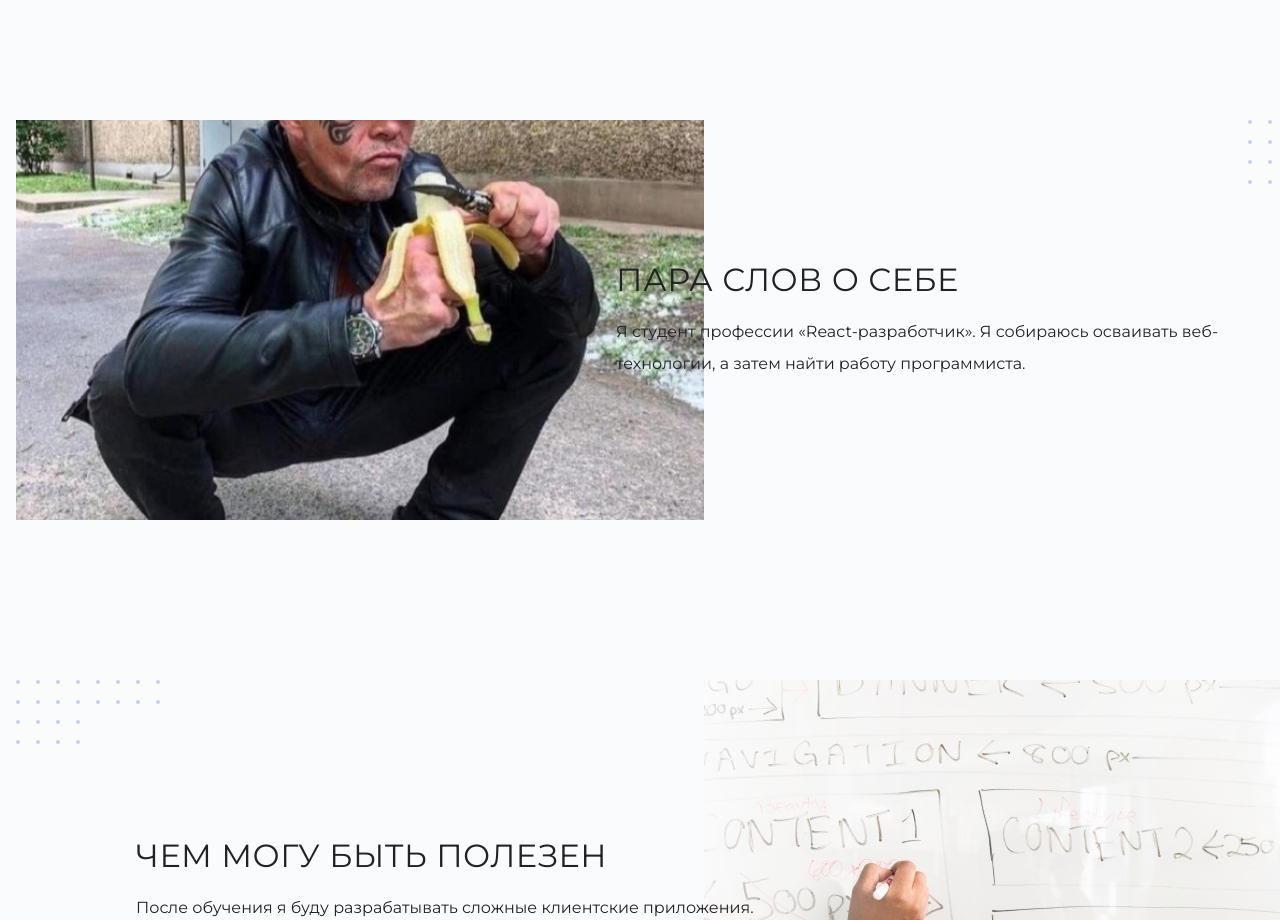
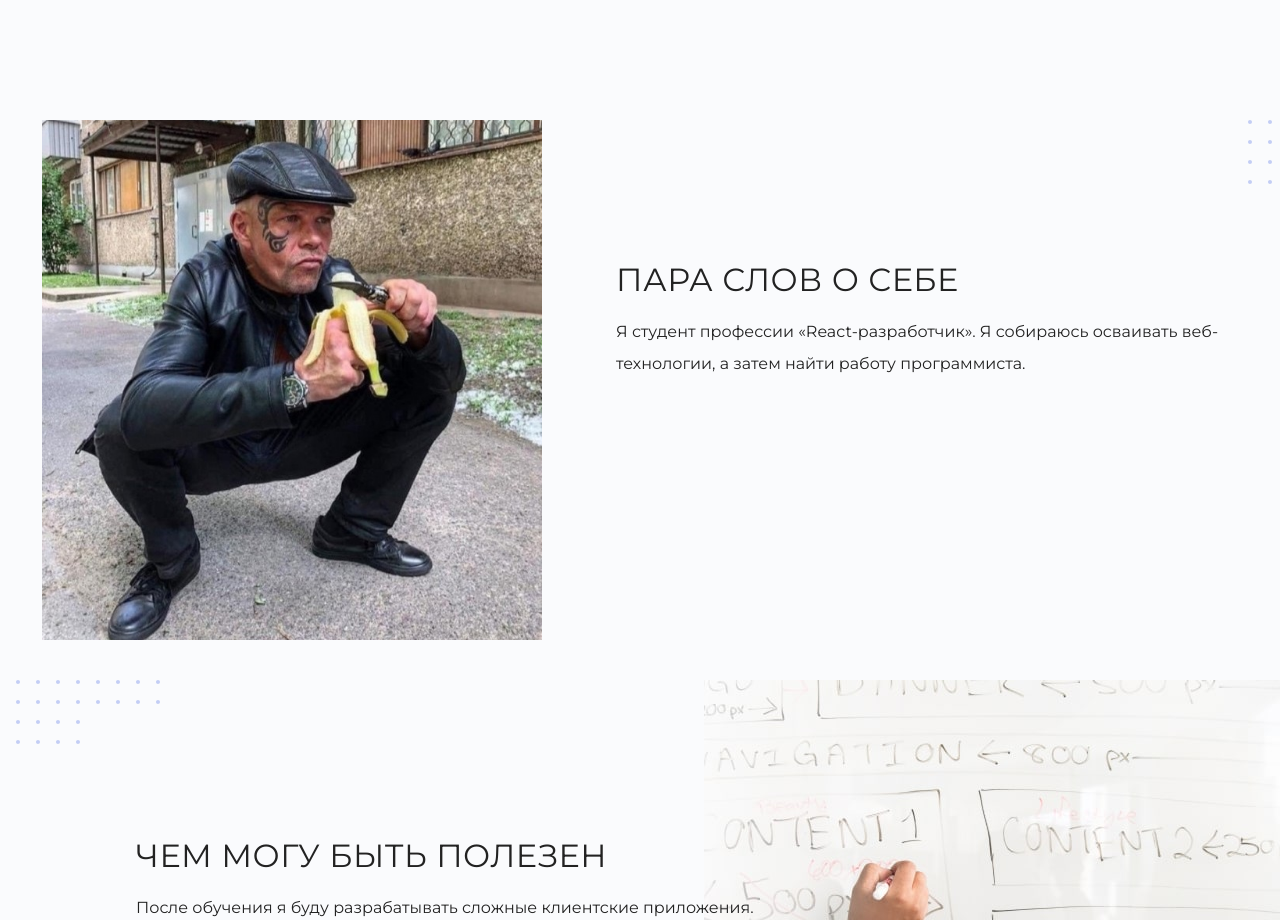
Before and after one commit to BSIACS/my-site, a plain HTML site: page index.html in a window 1280 px wide. Shown: the part 920-1840 px from the top of the page. Drawn offline with Linux system fonts and the light colour scheme.

Commit message:
Изменены стили фотографии пользователя

```diff
--- a/style.css
+++ b/style.css
@@ -133,9 +133,9 @@ body {
 }
 
 .user-image img {
-  width: 688px;
-  height: 400px;
-  margin-left: 16px;
+  width: 500px;
+  height: 520px;
+  margin-left: 42px;
   object-fit: cover;
 }
 
```
